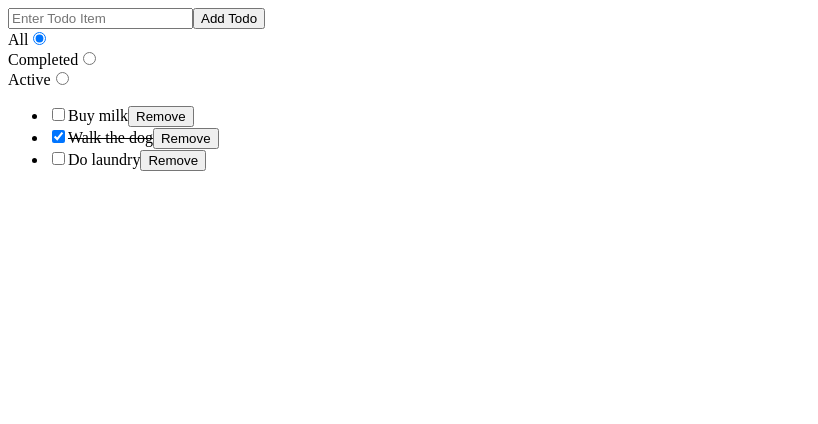
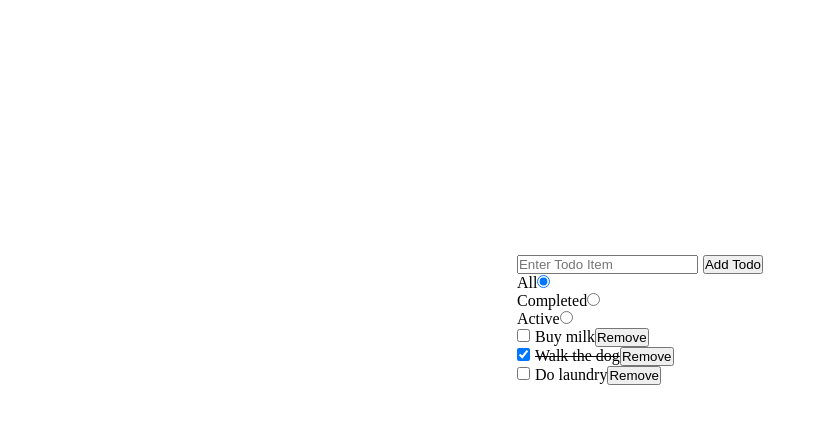
Before and after one commit to godwinopara/Todo-WajeSmart, a React (Vite) app: page / in a window 1280 px wide. Shown: the top 424 px of the page, without its empty margins (0-818 px from the left). Built offline with nearby package versions, Linux system fonts and the light colour scheme.

Commit message:
Implement TodoApp component with state management

```diff
--- a/src/index.css
+++ b/src/index.css
@@ -0,0 +1,23 @@
+*,
+*::before,
+*::after{
+  box-sizing: border-box;
+  margin: 0;
+  padding: 0;
+}
+
+
+body{
+  display: flex;
+  justify-content: center;
+  min-height: 80vh;
+  align-items: center;
+}
+
+li, ul{
+  list-style: none;
+}
+
+input{
+  margin-right: 5px;
+}
--- a/src/types/Todo.ts
+++ b/src/types/Todo.ts
@@ -17,8 +17,8 @@
 }
 
 export interface TodoFilterProps {
-  filter: string;
-  changeFilter: () => void;
+  filter: Filter;
+  changeFilter: (filter: Filter) => void;
 }
 
 export type Filter = "all" | "completed" | "active";
```
